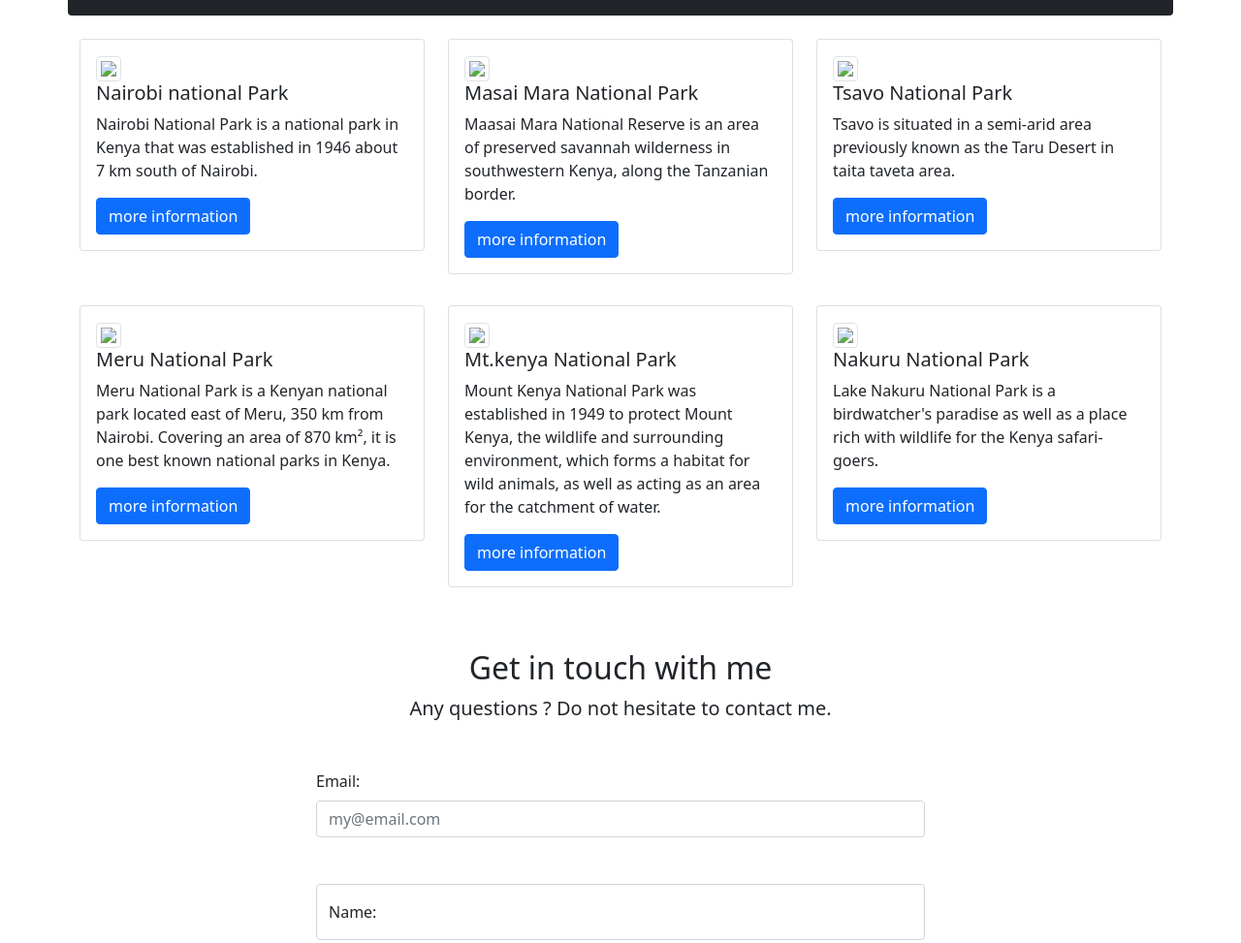
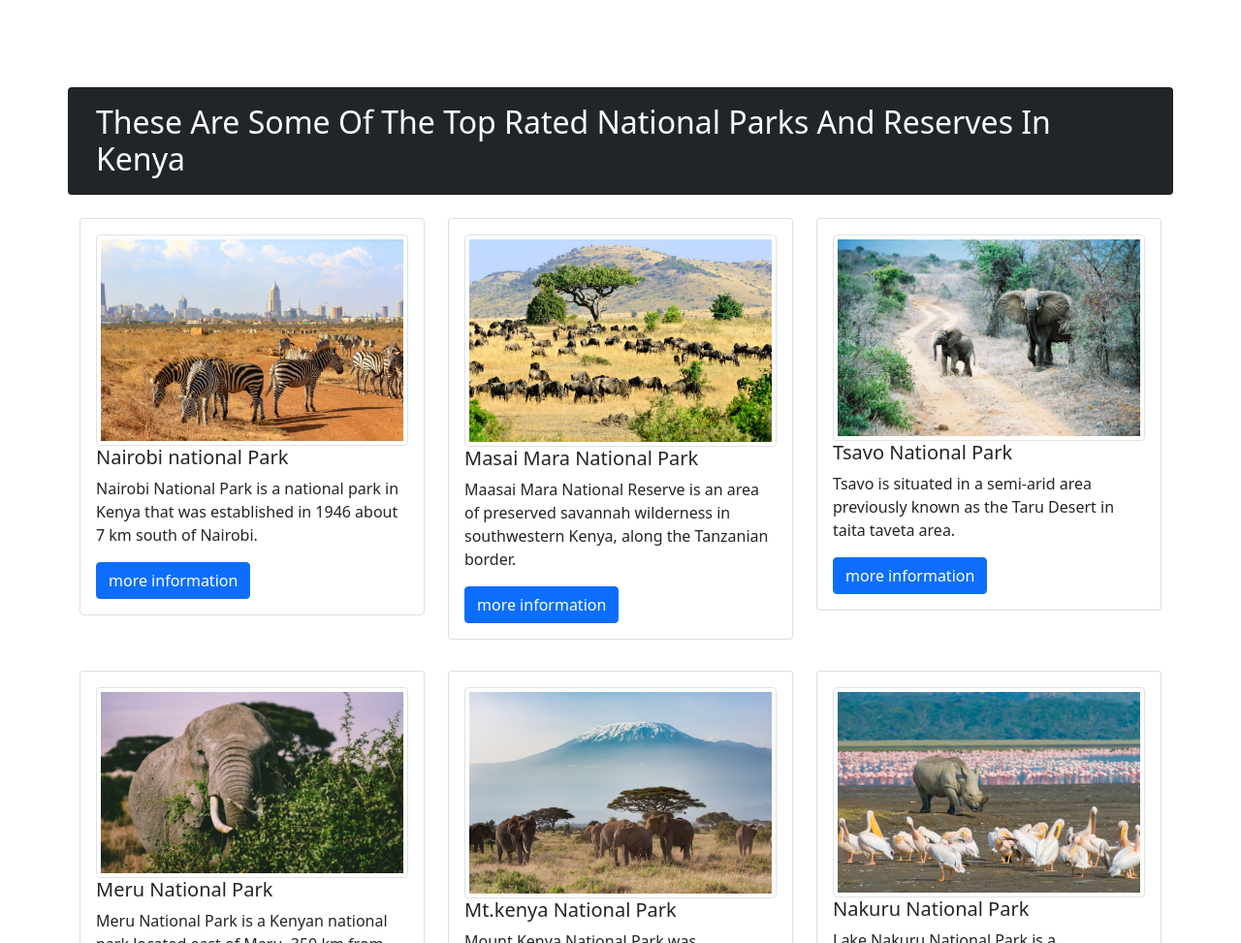
Before and after one commit to ndereops/bootstrap, a plain HTML site: page index.htm in a window 1280 px wide. Shown: the part 640-1613 px from the top of the page at 97% size. Drawn offline with nearby package versions, Linux system fonts and the light colour scheme; the site is published under a folder, as on GitHub Pages, so addresses that start at the root find nothing.

Commit message:
modified:   index.htm

```diff
--- a/index.htm
+++ b/index.htm
@@ -73,7 +73,7 @@
         <div class="container">
             <div class="row my-5">
                 <div class="col-md-6 align-self-start">
-                    <img src="/pngaaa.com-2697982.png" class="img-fluid"id="bigimg">
+                    <img src="pngaaa.com-2697982.png" class="img-fluid"id="bigimg">
                 </div>
                 <div class="col-md-6 align-self-center">
                    <h1 class="display-4 mt-5 "><strong>Welcome to kenya</strong></h1>
@@ -96,7 +96,7 @@
                 <div class="col-sm-4 my-3">
                   <div class="card">
                     <div class="card-body">
-                      <img src="/nairobi.jpg" class="img-thumbnail">
+                      <img src="nairobi.jpg" class="img-thumbnail">
                       <h5 class="card-title">Nairobi national Park</h5>
                       <p class="card-text">Nairobi National Park is a national park in Kenya that was established in 1946 about 7 km south of Nairobi.</p>
                       <a href="#" class="btn btn-primary">more information</a>
@@ -106,7 +106,7 @@
                 <div class="col-sm-4 my-3">
                   <div class="card">
                     <div class="card-body">
-                        <img src="/masai mara.jpg" class="img-thumbnail">
+                        <img src="masai mara.jpg" class="img-thumbnail">
                         <h5 class="card-title">Masai Mara National Park</h5>
                         <p class="card-text">Maasai Mara National Reserve is an area of preserved savannah wilderness in southwestern Kenya, along the Tanzanian border.</p>
                         <a href="#" class="btn btn-primary">more information</a>
@@ -116,7 +116,7 @@
                 <div class="col-sm-4 my-3">
                     <div class="card">
                       <div class="card-body">
-                        <img src="/tsavo.jpg" class="img-thumbnail">
+                        <img src="tsavo.jpg" class="img-thumbnail">
                       <h5 class="card-title">Tsavo National Park</h5>
                       <p class="card-text">Tsavo is situated in a semi-arid area previously known as the Taru Desert in taita taveta area. </p>
                       <a href="#" class="btn btn-primary">more information</a>
@@ -128,7 +128,7 @@
                 <div class="col-sm-4 my-3">
                     <div class="card">
                         <div class="card-body">
-                            <img src="/meru.jpg" class="img-thumbnail">
+                            <img src="meru.jpg" class="img-thumbnail">
                             <h5 class="card-title">Meru National Park</h5>
                             <p class="card-text">Meru National Park is a Kenyan national park located east of Meru, 350 km from Nairobi. Covering an area of 870 km², it is one best known national parks in Kenya.</p>
                             <a href="#" class="btn btn-primary">more information</a>
@@ -138,7 +138,7 @@
                 <div class="col-sm-4 my-3">
                     <div class="card">
                         <div class="card-body">
-                            <img src="/licensed-image_3.jpg" class="img-thumbnail">
+                            <img src="licensed-image_3.jpg" class="img-thumbnail">
                             <h5 class="card-title">Mt.kenya National Park</h5>
                             <p class="card-text">Mount Kenya National Park was established in 1949 to protect Mount Kenya, the wildlife and surrounding environment, which forms a habitat for wild animals, as well as acting as an area for the catchment of water.</p>
                             <a href="#" class="btn btn-primary">more information</a>
@@ -148,7 +148,7 @@
                 <div class="col-sm-4 my-3">
                     <div class="card">
                         <div class="card-body">
-                            <img src="/nakuru.jpg" class="img-thumbnail">
+                            <img src="nakuru.jpg" class="img-thumbnail">
                             <h5 class="card-title">Nakuru National Park</h5>
                             <p class="card-text">Lake Nakuru National Park is a birdwatcher's paradise as well as a place rich with wildlife for the Kenya safari-goers.</p>
                             <a href="#" class="btn btn-primary">more information</a>
```
